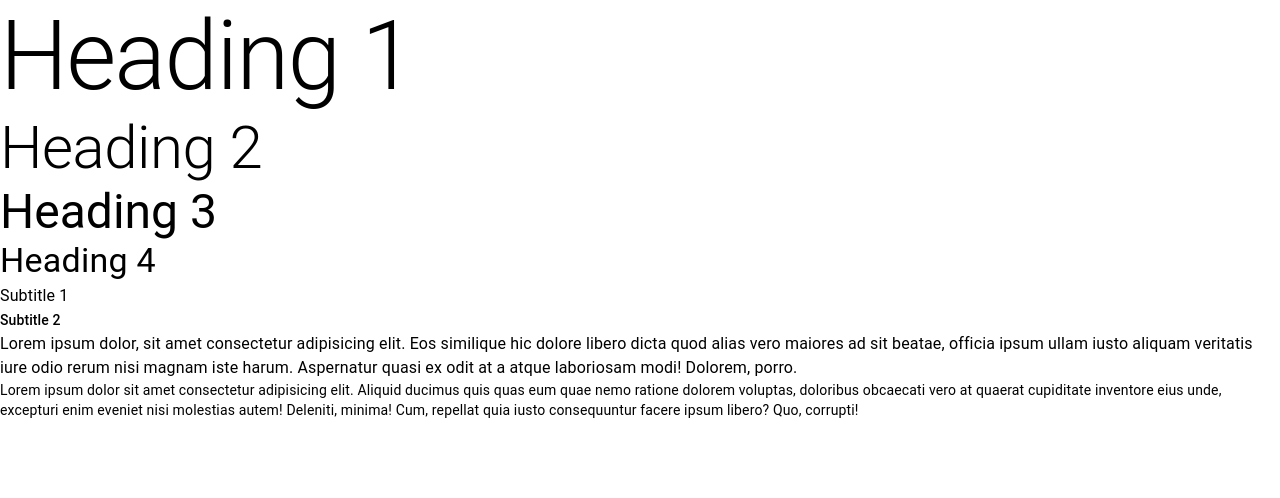
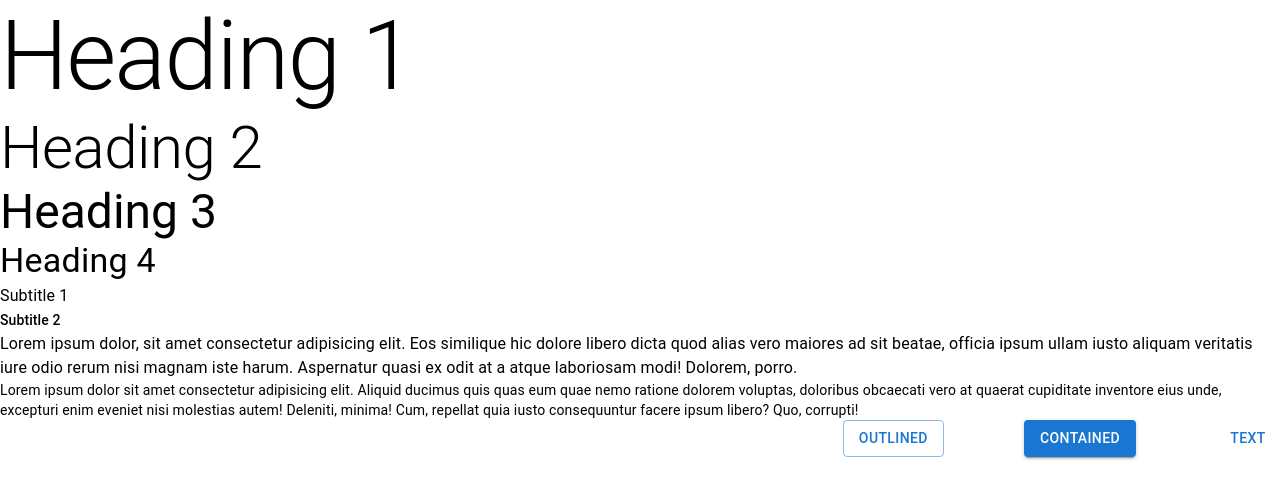
Before and after one commit to TahaAkber/Mern-work, a React (Create React App) app in the folder Material Ui/material-demo/: page / in a window 1280 px wide. Shown: the top 498 px of the page. Built offline with nearby package versions, Linux system fonts and the light colour scheme.

Commit message:
Button variant and stack spacing and direction react

```diff
--- a/Material Ui/material-demo/src/App.css
+++ b/Material Ui/material-demo/src/App.css
@@ -0,0 +1,3 @@
+.stack {
+  margin: 25px;
+}
--- a/Material Ui/material-demo/src/App.tsx
+++ b/Material Ui/material-demo/src/App.tsx
@@ -1,11 +1,13 @@
 import React from "react";
 import "./App.css";
 import Multitypography from "./components/Multitypography";
+import Buttons from "./components/Buttons";
 
 function App() {
   return (
     <div className="App">
       <Multitypography />
+      <Buttons />
     </div>
   );
 }
--- /dev/null
+++ b/Material Ui/material-demo/src/components/Buttons.tsx
@@ -0,0 +1,14 @@
+import React from "react";
+import { Button } from "@mui/material";
+import Stack from "@mui/material/Stack";
+const Buttons = () => {
+  return (
+    <Stack spacing={10} direction="row-reverse">
+      <Button variant="text">Text</Button>
+      <Button variant="contained">contained</Button>
+      <Button variant="outlined">outlined</Button>
+    </Stack>
+  );
+};
+
+export default Buttons;
```
